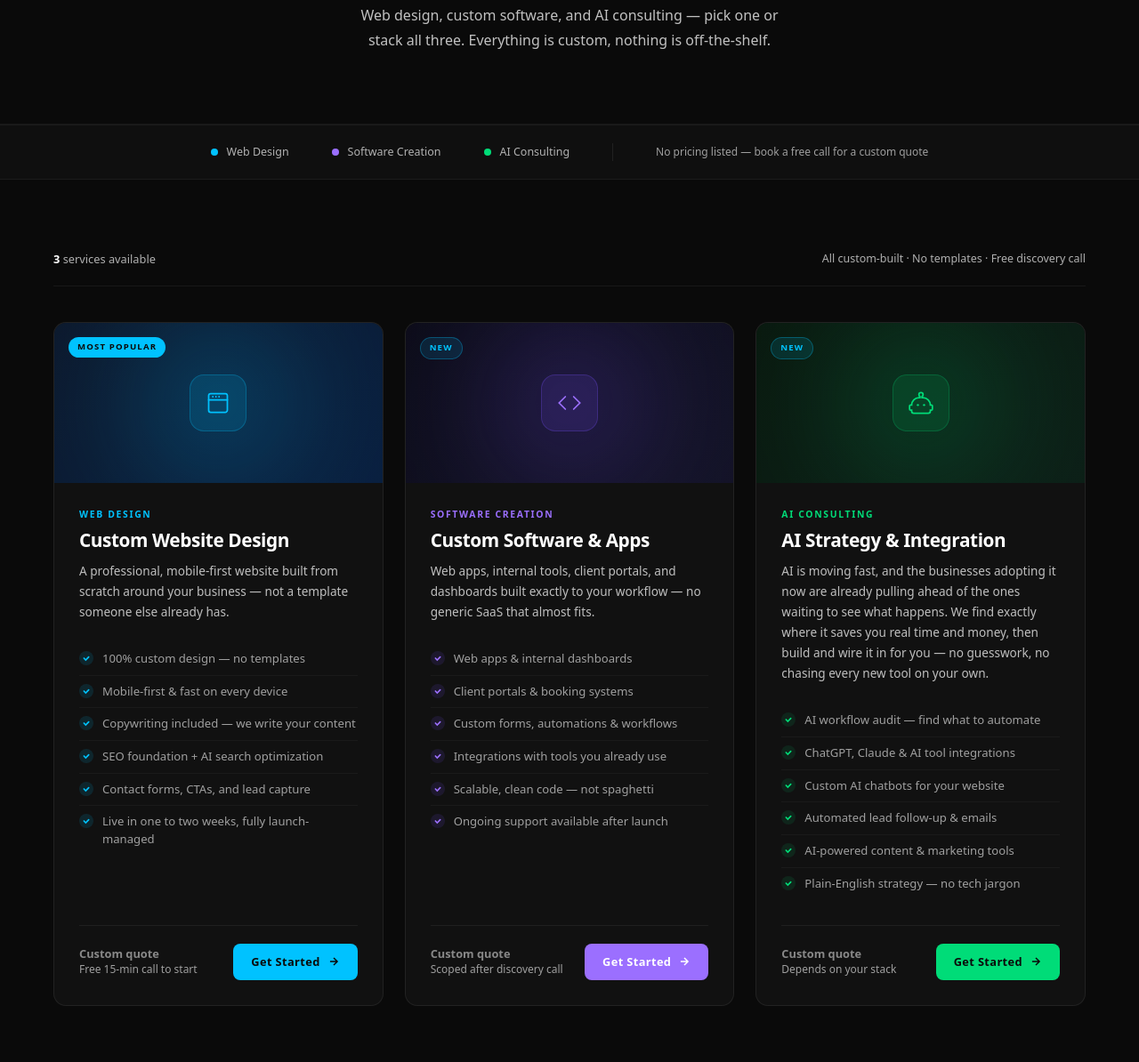
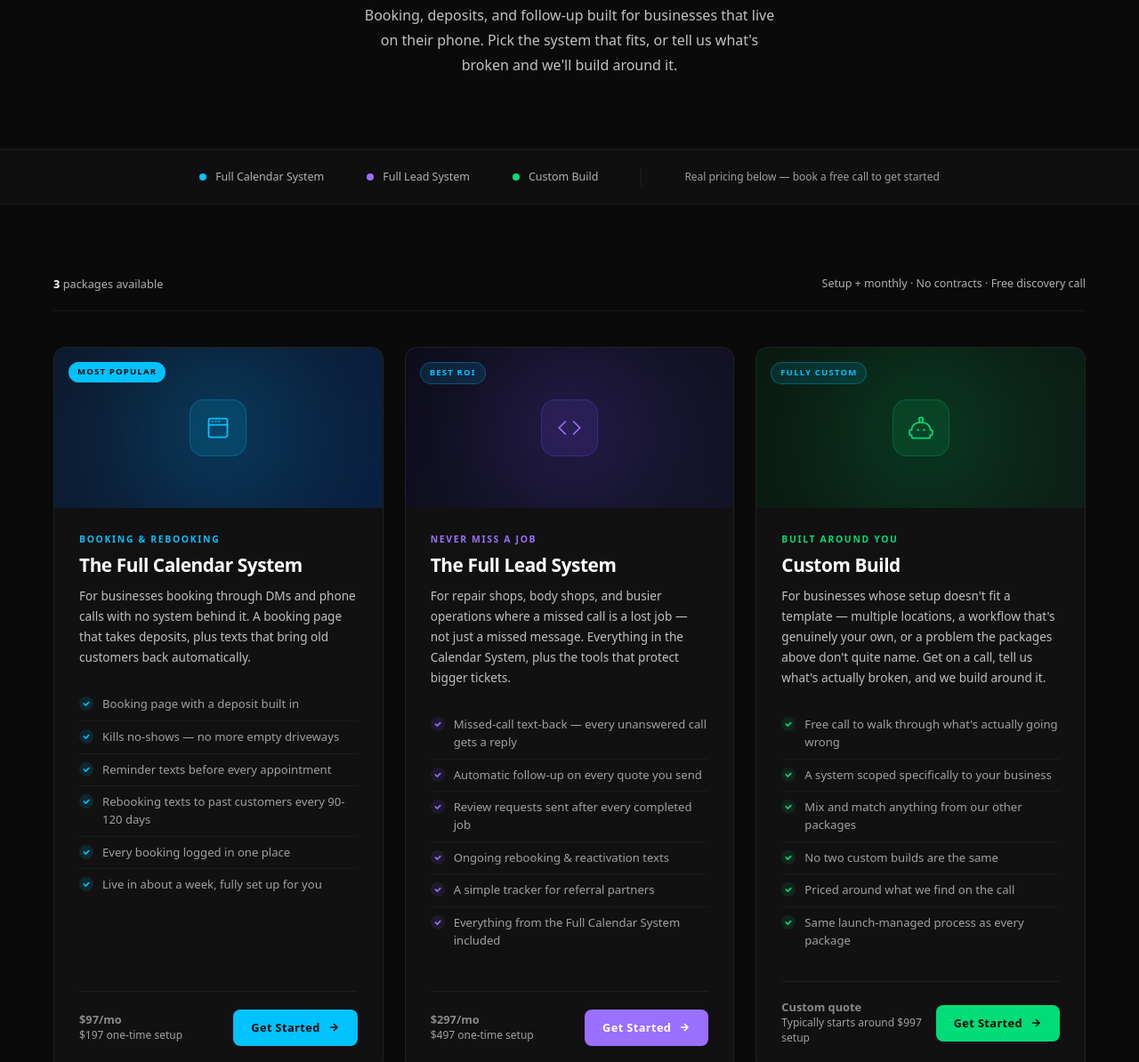
Before and after one commit to rustybot145/Truepoint, a website: page services.html in a window 1280 px wide. Shown: the part 329-1523 px from the top of the page at 89% size. Drawn offline with nearby package versions, Linux system fonts and the light colour scheme.

Commit message:
Update services page with the three-package offer
Replaces the generic Web Design / Software Creation / AI Consulting
framing with the actual packages: Full Calendar System ($97/mo),
Full Lead System ($297/mo), and Custom Build (scoped on a call).
Updates the homepage teaser section to match.

```diff
--- a/services.html
+++ b/services.html
@@ -362,9 +362,9 @@
 
 <!-- HERO -->
 <div class="page-hero">
-  <span class="section-label">Our Services</span>
-  <h1>Three Ways We Help<br><span>Your Business Win Online</span></h1>
-  <p style="margin-top:16px;">Web design, custom software, and AI consulting — pick one or stack all three. Everything is custom, nothing is off-the-shelf.</p>
+  <span class="section-label">Our Packages</span>
+  <h1>Stop Losing Jobs<br><span>To a Missed Message</span></h1>
+  <p style="margin-top:16px;">Booking, deposits, and follow-up built for businesses that live on their phone. Pick the system that fits, or tell us what's broken and we'll build around it.</p>
 </div>
 
 <!-- COMPARE STRIP -->
@@ -372,18 +372,18 @@
   <div class="compare-inner">
     <div class="compare-item">
       <div class="compare-dot" style="background:#00C2FF;"></div>
-      <span class="compare-text">Web Design</span>
+      <span class="compare-text">Full Calendar System</span>
     </div>
     <div class="compare-item">
       <div class="compare-dot" style="background:#9B6FFF;"></div>
-      <span class="compare-text">Software Creation</span>
+      <span class="compare-text">Full Lead System</span>
     </div>
     <div class="compare-item">
       <div class="compare-dot" style="background:#00DC78;"></div>
-      <span class="compare-text">AI Consulting</span>
+      <span class="compare-text">Custom Build</span>
     </div>
     <div style="width:1px;height:20px;background:rgba(255,255,255,0.08);"></div>
-    <span style="font-size:0.75rem;color: rgba(255,255,255,0.6);">No pricing listed — book a free call for a custom quote</span>
+    <span style="font-size:0.75rem;color: rgba(255,255,255,0.6);">Real pricing below — book a free call to get started</span>
   </div>
 </div>
 
@@ -392,8 +392,8 @@
   <div class="services-inner">
 
     <div class="services-bar">
-      <span class="services-count"><strong>3</strong> services available</span>
-      <span class="sort-label">All custom-built · No templates · Free discovery call</span>
+      <span class="services-count"><strong>3</strong> packages available</span>
+      <span class="sort-label">Setup + monthly · No contracts · Free discovery call</span>
     </div>
 
     <div class="product-grid">
@@ -414,39 +414,39 @@
           </div>
         </div>
         <div class="product-body">
-          <div class="product-category cat-web">Web Design</div>
-          <div class="product-name">Custom Website Design</div>
-          <div class="product-desc">A professional, mobile-first website built from scratch around your business — not a template someone else already has.</div>
+          <div class="product-category cat-web">Booking &amp; Rebooking</div>
+          <div class="product-name">The Full Calendar System</div>
+          <div class="product-desc">For businesses booking through DMs and phone calls with no system behind it. A booking page that takes deposits, plus texts that bring old customers back automatically.</div>
           <ul class="product-features">
             <li>
               <span class="feat-check check-web"><svg width="8" height="8" viewBox="0 0 12 12" fill="none" stroke="#00C2FF" stroke-width="2.5" stroke-linecap="round"><path d="M2 6l3 3 5-5"/></svg></span>
-              100% custom design — no templates
+              Booking page with a deposit built in
             </li>
             <li>
               <span class="feat-check check-web"><svg width="8" height="8" viewBox="0 0 12 12" fill="none" stroke="#00C2FF" stroke-width="2.5" stroke-linecap="round"><path d="M2 6l3 3 5-5"/></svg></span>
-              Mobile-first &amp; fast on every device
+              Kills no-shows — no more empty driveways
             </li>
             <li>
               <span class="feat-check check-web"><svg width="8" height="8" viewBox="0 0 12 12" fill="none" stroke="#00C2FF" stroke-width="2.5" stroke-linecap="round"><path d="M2 6l3 3 5-5"/></svg></span>
-              Copywriting included — we write your content
+              Reminder texts before every appointment
             </li>
             <li>
               <span class="feat-check check-web"><svg width="8" height="8" viewBox="0 0 12 12" fill="none" stroke="#00C2FF" stroke-width="2.5" stroke-linecap="round"><path d="M2 6l3 3 5-5"/></svg></span>
-              SEO foundation + AI search optimization
+              Rebooking texts to past customers every 90-120 days
             </li>
             <li>
               <span class="feat-check check-web"><svg width="8" height="8" viewBox="0 0 12 12" fill="none" stroke="#00C2FF" stroke-width="2.5" stroke-linecap="round"><path d="M2 6l3 3 5-5"/></svg></span>
-              Contact forms, CTAs, and lead capture
+              Every booking logged in one place
             </li>
             <li>
               <span class="feat-check check-web"><svg width="8" height="8" viewBox="0 0 12 12" fill="none" stroke="#00C2FF" stroke-width="2.5" stroke-linecap="round"><path d="M2 6l3 3 5-5"/></svg></span>
-              Live in one to two weeks, fully launch-managed
+              Live in about a week, fully set up for you
             </li>
           </ul>
           <div class="product-footer">
             <div class="product-cta-label">
-              <strong>Custom quote</strong>
-              Free 15-min call to start
+              <strong>$97/mo</strong>
+              $197 one-time setup
             </div>
             <a href="book.html" class="btn-card btn-card-web">
               Get Started
@@ -458,7 +458,7 @@
 
       <!-- ── CARD 2: SOFTWARE CREATION ── -->
       <div class="product-card fade-up d2">
-        <div class="product-badge badge-new">New</div>
+        <div class="product-badge badge-new">Best ROI</div>
         <div class="product-visual visual-soft">
           <div class="visual-glow"></div>
           <div class="visual-icon">
@@ -469,39 +469,39 @@
           </div>
         </div>
         <div class="product-body">
-          <div class="product-category cat-soft">Software Creation</div>
-          <div class="product-name">Custom Software &amp; Apps</div>
-          <div class="product-desc">Web apps, internal tools, client portals, and dashboards built exactly to your workflow — no generic SaaS that almost fits.</div>
+          <div class="product-category cat-soft">Never Miss a Job</div>
+          <div class="product-name">The Full Lead System</div>
+          <div class="product-desc">For repair shops, body shops, and busier operations where a missed call is a lost job — not just a missed message. Everything in the Calendar System, plus the tools that protect bigger tickets.</div>
           <ul class="product-features">
             <li>
               <span class="feat-check check-soft"><svg width="8" height="8" viewBox="0 0 12 12" fill="none" stroke="#9B6FFF" stroke-width="2.5" stroke-linecap="round"><path d="M2 6l3 3 5-5"/></svg></span>
-              Web apps &amp; internal dashboards
+              Missed-call text-back — every unanswered call gets a reply
             </li>
             <li>
               <span class="feat-check check-soft"><svg width="8" height="8" viewBox="0 0 12 12" fill="none" stroke="#9B6FFF" stroke-width="2.5" stroke-linecap="round"><path d="M2 6l3 3 5-5"/></svg></span>
-              Client portals &amp; booking systems
+              Automatic follow-up on every quote you send
             </li>
             <li>
               <span class="feat-check check-soft"><svg width="8" height="8" viewBox="0 0 12 12" fill="none" stroke="#9B6FFF" stroke-width="2.5" stroke-linecap="round"><path d="M2 6l3 3 5-5"/></svg></span>
-              Custom forms, automations &amp; workflows
+              Review requests sent after every completed job
             </li>
             <li>
               <span class="feat-check check-soft"><svg width="8" height="8" viewBox="0 0 12 12" fill="none" stroke="#9B6FFF" stroke-width="2.5" stroke-linecap="round"><path d="M2 6l3 3 5-5"/></svg></span>
-              Integrations with tools you already use
+              Ongoing rebooking &amp; reactivation texts
             </li>
             <li>
               <span class="feat-check check-soft"><svg width="8" height="8" viewBox="0 0 12 12" fill="none" stroke="#9B6FFF" stroke-width="2.5" stroke-linecap="round"><path d="M2 6l3 3 5-5"/></svg></span>
-              Scalable, clean code — not spaghetti
+              A simple tracker for referral partners
             </li>
             <li>
               <span class="feat-check check-soft"><svg width="8" height="8" viewBox="0 0 12 12" fill="none" stroke="#9B6FFF" stroke-width="2.5" stroke-linecap="round"><path d="M2 6l3 3 5-5"/></svg></span>
-              Ongoing support available after launch
+              Everything from the Full Calendar System included
             </li>
           </ul>
           <div class="product-footer">
             <div class="product-cta-label">
-              <strong>Custom quote</strong>
-              Scoped after discovery call
+              <strong>$297/mo</strong>
+              $497 one-time setup
             </div>
             <a href="book.html" class="btn-card btn-card-soft">
               Get Started
@@ -513,7 +513,7 @@
 
       <!-- ── CARD 3: AI CONSULTING ── -->
       <div class="product-card fade-up d3">
-        <div class="product-badge badge-new">New</div>
+        <div class="product-badge badge-new">Fully Custom</div>
         <div class="product-visual visual-ai">
           <div class="visual-glow"></div>
           <div class="visual-icon">
@@ -525,39 +525,39 @@
           </div>
         </div>
         <div class="product-body">
-          <div class="product-category cat-ai">AI Consulting</div>
-          <div class="product-name">AI Strategy &amp; Integration</div>
-          <div class="product-desc">AI is moving fast, and the businesses adopting it now are already pulling ahead of the ones waiting to see what happens. We find exactly where it saves you real time and money, then build and wire it in for you — no guesswork, no chasing every new tool on your own.</div>
+          <div class="product-category cat-ai">Built Around You</div>
+          <div class="product-name">Custom Build</div>
+          <div class="product-desc">For businesses whose setup doesn't fit a template — multiple locations, a workflow that's genuinely your own, or a problem the packages above don't quite name. Get on a call, tell us what's actually broken, and we build around it.</div>
           <ul class="product-features">
             <li>
               <span class="feat-check check-ai"><svg width="8" height="8" viewBox="0 0 12 12" fill="none" stroke="#00DC78" stroke-width="2.5" stroke-linecap="round"><path d="M2 6l3 3 5-5"/></svg></span>
-              AI workflow audit — find what to automate
+              Free call to walk through what's actually going wrong
             </li>
             <li>
               <span class="feat-check check-ai"><svg width="8" height="8" viewBox="0 0 12 12" fill="none" stroke="#00DC78" stroke-width="2.5" stroke-linecap="round"><path d="M2 6l3 3 5-5"/></svg></span>
-              ChatGPT, Claude &amp; AI tool integrations
+              A system scoped specifically to your business
             </li>
             <li>
               <span class="feat-check check-ai"><svg width="8" height="8" viewBox="0 0 12 12" fill="none" stroke="#00DC78" stroke-width="2.5" stroke-linecap="round"><path d="M2 6l3 3 5-5"/></svg></span>
-              Custom AI chatbots for your website
+              Mix and match anything from our other packages
             </li>
             <li>
               <span class="feat-check check-ai"><svg width="8" height="8" viewBox="0 0 12 12" fill="none" stroke="#00DC78" stroke-width="2.5" stroke-linecap="round"><path d="M2 6l3 3 5-5"/></svg></span>
-              Automated lead follow-up &amp; emails
+              No two custom builds are the same
             </li>
             <li>
               <span class="feat-check check-ai"><svg width="8" height="8" viewBox="0 0 12 12" fill="none" stroke="#00DC78" stroke-width="2.5" stroke-linecap="round"><path d="M2 6l3 3 5-5"/></svg></span>
-              AI-powered content &amp; marketing tools
+              Priced around what we find on the call
             </li>
             <li>
               <span class="feat-check check-ai"><svg width="8" height="8" viewBox="0 0 12 12" fill="none" stroke="#00DC78" stroke-width="2.5" stroke-linecap="round"><path d="M2 6l3 3 5-5"/></svg></span>
-              Plain-English strategy — no tech jargon
+              Same launch-managed process as every package
             </li>
           </ul>
           <div class="product-footer">
             <div class="product-cta-label">
               <strong>Custom quote</strong>
-              Depends on your stack
+              Typically starts around $997 setup
             </div>
             <a href="book.html" class="btn-card btn-card-ai">
               Get Started
@@ -611,9 +611,9 @@
 <!-- CTA -->
 <div class="cta-section">
   <div class="cta-inner fade-up">
-    <span class="section-label" style="display:block;margin-bottom:18px;">No Pricing Page. Just a Conversation.</span>
-    <h2 class="cta-h2">Not Sure Which Service<br><span>You Actually Need?</span></h2>
-    <p class="cta-p">That's what the free call is for. Tell us your situation and we'll point you in the right direction — even if that means only one of our services, or none at all.</p>
+    <span class="section-label" style="display:block;margin-bottom:18px;">Real Pricing. Real Conversation.</span>
+    <h2 class="cta-h2">Not Sure Which Package<br><span>You Actually Need?</span></h2>
+    <p class="cta-p">That's what the free call is for. Tell us your situation and we'll point you in the right direction — even if that means the Custom Build, or nothing at all.</p>
     <a href="book.html" class="btn-primary" style="padding:15px 44px;font-size:0.85rem;">Book Your Free Call</a>
     <p class="cta-sub">Or call us directly: <a href="tel:6026844424">602-684-4424</a></p>
   </div>
```
Also changed, not shown: index.html (+8 -8 lines).
